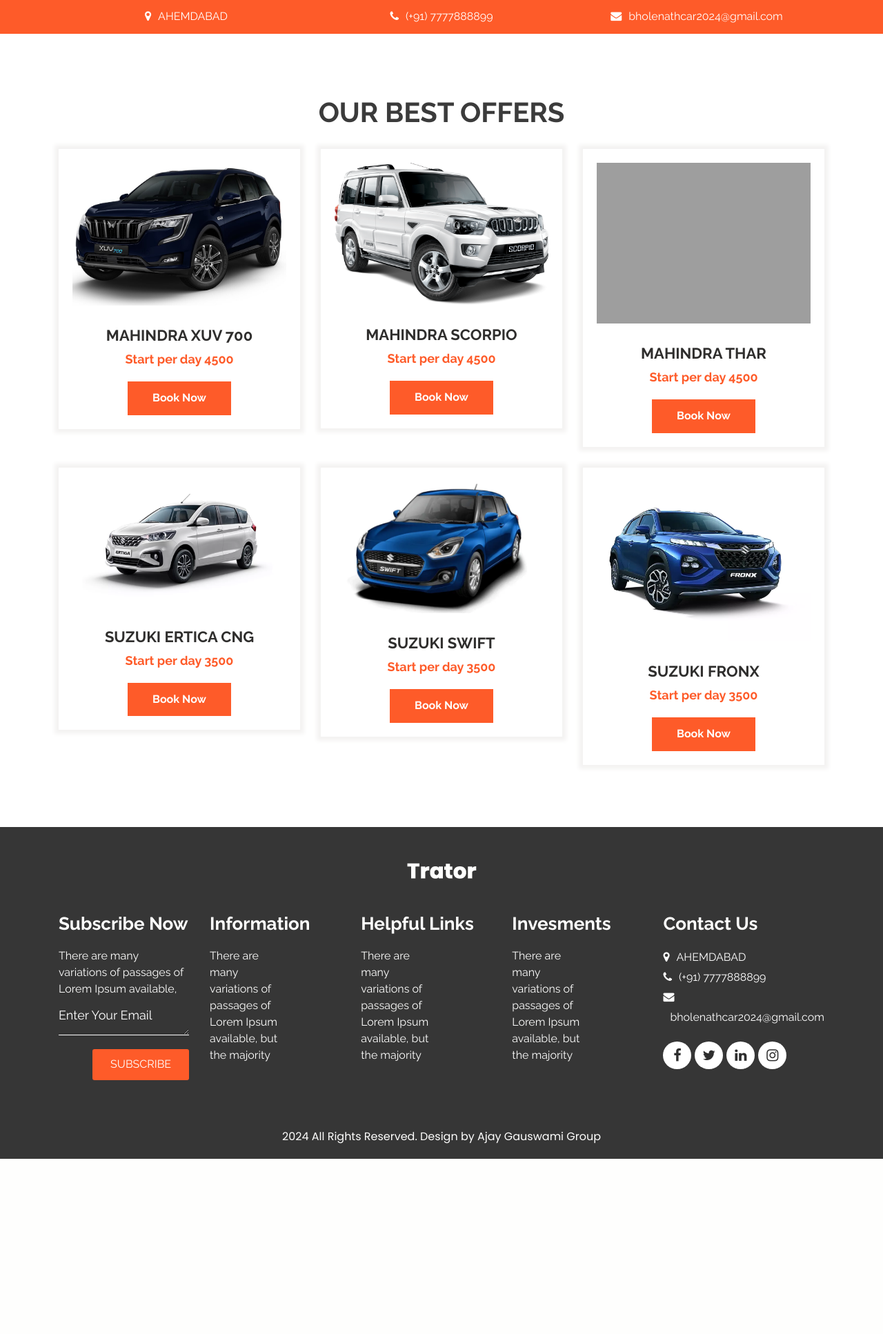
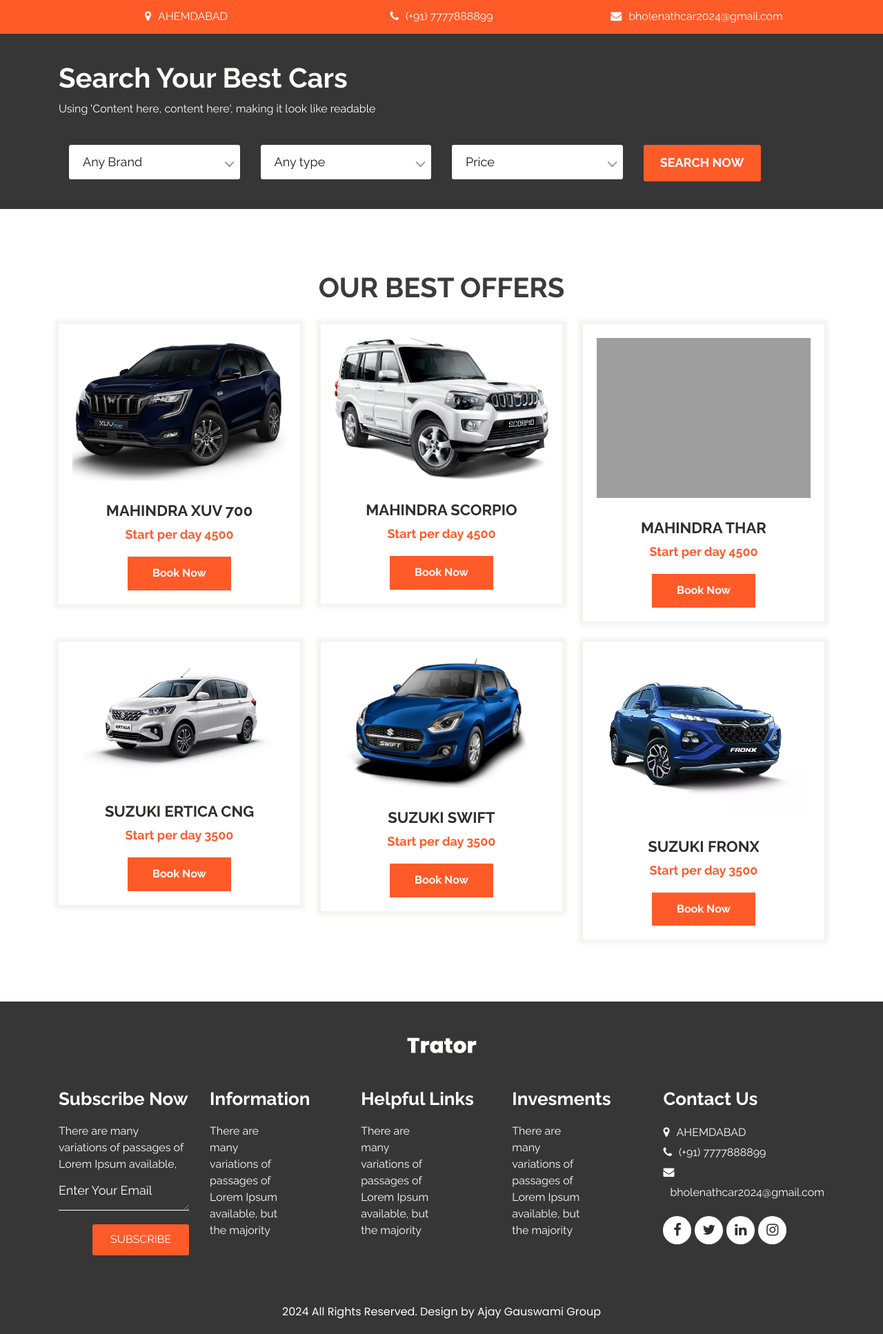
Before and after one commit to ajay1143/Car_Rental, a Django app: page /gallery/ in a window 1280 px wide. Shown: the part 62-1996 px from the top of the page at 69% size. Before the commit the page ends 1742 px from the top, so only its background shows below. Run offline with Django 5.2, Linux system fonts and the light colour scheme; some libraries are stand-ins or nearby versions; grey boxes are pictures that could not be loaded.

Commit message:
layout changes

```diff
--- a/templates/gallery.html
+++ b/templates/gallery.html
@@ -75,6 +75,58 @@
             </div>
          </div>
       </div>
+
+      <div class="search_section">
+         <div class="container">
+            <div class="row">
+               <div class="col-md-12">
+                  <h1 class="search_taital">Search Your Best Cars</h1>
+                  <p class="search_text">Using 'Content here, content here', making it look like readable</p>
+                   <!-- select box section start -->
+                  <div class="container">
+                     <div class="select_box_section">
+                        <div class="select_box_main">
+                           <div class="row">
+                              <div class="col-md-3 select-outline">
+                                 <select class="mdb-select md-form md-outline colorful-select dropdown-primary">
+                                    <option value="" disabled selected>Any Brand</option>
+                                    <option value="1">Mahindra</option>
+                                    <option value="2">Maruti Suzuki</option>
+                                    <option value="3">Audi</option>
+                                    <option value="4">BMW</option>
+                                    <option value="5">Hyundai</option>
+                                    <option value="6">Toyota</option>
+                                 </select>
+                              </div>
+                              <div class="col-md-3 select-outline">
+                                 <select class="mdb-select md-form md-outline colorful-select dropdown-primary">
+                                    <option value="" disabled selected>Any type</option>
+                                    <option value="1">5 Seater</option>
+                                    <option value="2">7 Seater</option>
+                                    <option value="3">CNG</option>
+                                 </select>
+                              </div>
+                              <div class="col-md-3 select-outline">
+                                 <select class="mdb-select md-form md-outline colorful-select dropdown-primary">
+                                    <option value="" disabled selected>Price</option>
+                                    <option value="1">Under 5,000</option>
+                                    <option value="2">Upto 5,000</option>
+                                    <option value="3">Upto 10,000 </option>
+                                 </select>
+                              </div>
+                              <div class="col-md-3">
+                                 <div class="search_btn"><a href="#">Search Now</a></div>
+                              </div>
+                           </div>
+                        </div>
+                     </div>
+                  </div>
+                   <!-- select box section end  -->
+               </div>
+            </div>
+         </div>
+      </div>
+
       <!-- gallery section start -->
       <div class="gallery_section layout_padding">
          <div class="container">
```
Also changed, not shown: templates/index.html (+10 -10 lines), db.sqlite3, logo1.png (added), static/images/logo1.png (added), static/images/logo2.png (added), static/images/logo3.png (added).
